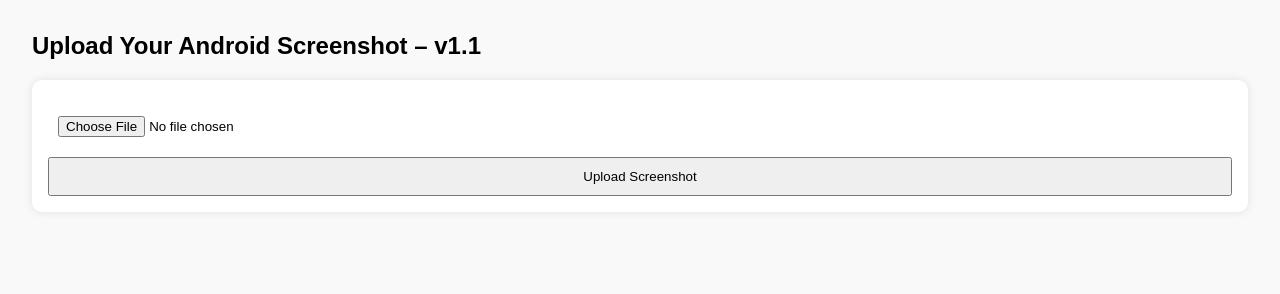
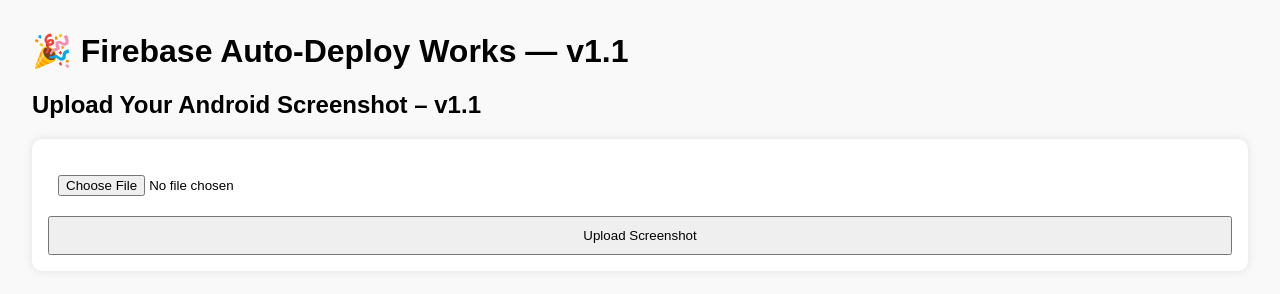
Before and after one commit to Sahil0611/screenshot-uploader, a plain HTML site: page index.html in a window 1280 px wide. Drawn offline with Linux system fonts and the light colour scheme.

Commit message:
Update: test trigger for Firebase deploy

```diff
--- a/index.html
+++ b/index.html
@@ -11,6 +11,8 @@
   </style>
 </head>
 <body>
+
+  <h1>🎉 Firebase Auto-Deploy Works — v1.1</h1>
 
  <h2>Upload Your Android Screenshot – v1.1</h2>
   <form id="screenshotForm">
```
